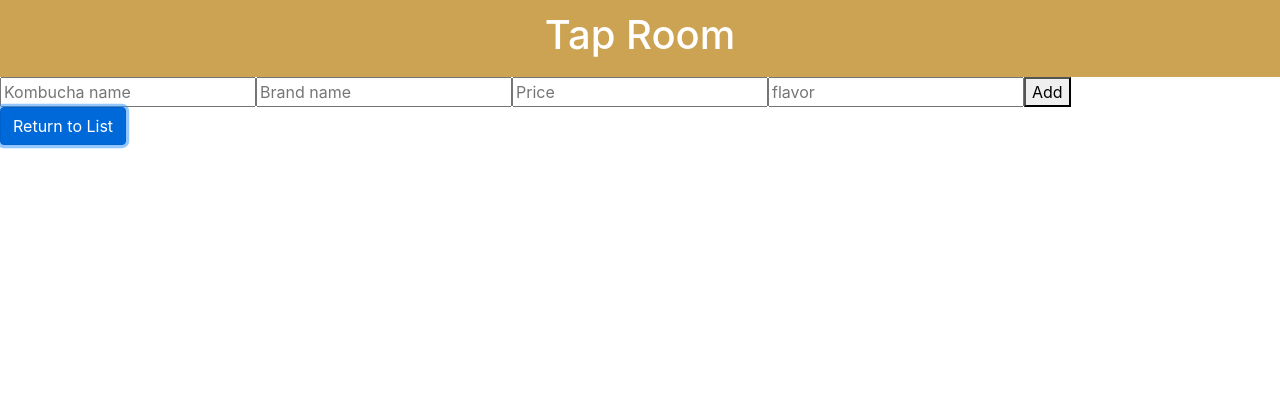
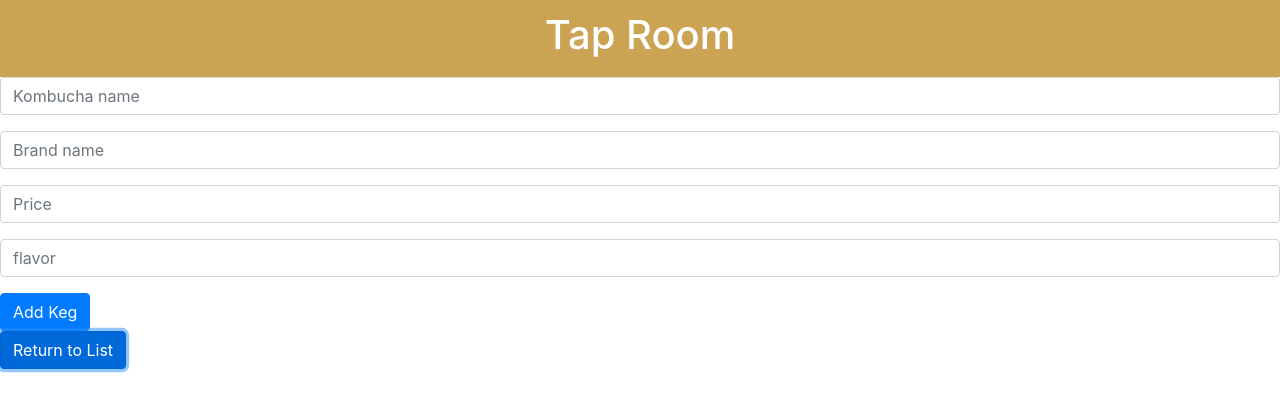
Before and after one commit to fc-dogan/Taproom-Redux, a React (Create React App) app: page / in a window 1280 px wide. Both pictures are taken after a click on the button "Add". Shown: the top 412 px of the page. Built offline with nearby package versions, Linux system fonts and the light colour scheme.

Commit message:
add bootstrap form

```diff
--- a/src/components/NewKegFrom.js
+++ b/src/components/NewKegFrom.js
@@ -20,7 +20,7 @@ function NewKegForm(props){
 
   return (
     <React.Fragment>
-      <ReusableForm formSubmissionHandler={handleNewKegFormSubmission} buttonText="Add" />
+      <ReusableForm formSubmissionHandler={handleNewKegFormSubmission} buttonText="Add Keg" />
     </React.Fragment>
   )
 }
--- a/src/components/ReusableForm.js
+++ b/src/components/ReusableForm.js
@@ -1,28 +1,37 @@
 import React from "react";
 import PropTypes from "prop-types";
+import { Button, Form } from 'react-bootstrap';
 
 function ReusableForm(props) {
   return (
     <React.Fragment>
-      <form onSubmit={props.formSubmissionHandler}>
-        <input
+      <Form onSubmit={props.formSubmissionHandler}>
+        <Form.Group>
+          <Form.Control
             type='text'
             name='name'
             placeholder='Kombucha name' />
-        <input
+        </Form.Group>
+        <Form.Group>
+          <Form.Control
             type='text'
             name='brand'
             placeholder='Brand name' />
-        <input
+        </Form.Group>
+        <Form.Group>
+          <Form.Control
             type='text'
             name='price'
             placeholder='Price' />
-        <input
+        </Form.Group>
+        <Form.Group>
+          <Form.Control
             type='text'
             name='flavor'
             placeholder='flavor' />
-        <button type='submit'>{props.buttonText}</button>
-      </form>
+        </Form.Group>
+        <Button type='submit'>{props.buttonText}</Button>
+      </Form>
     </React.Fragment>
   );
 }
```
Lines whose indentation alone changed are shown as unchanged.
